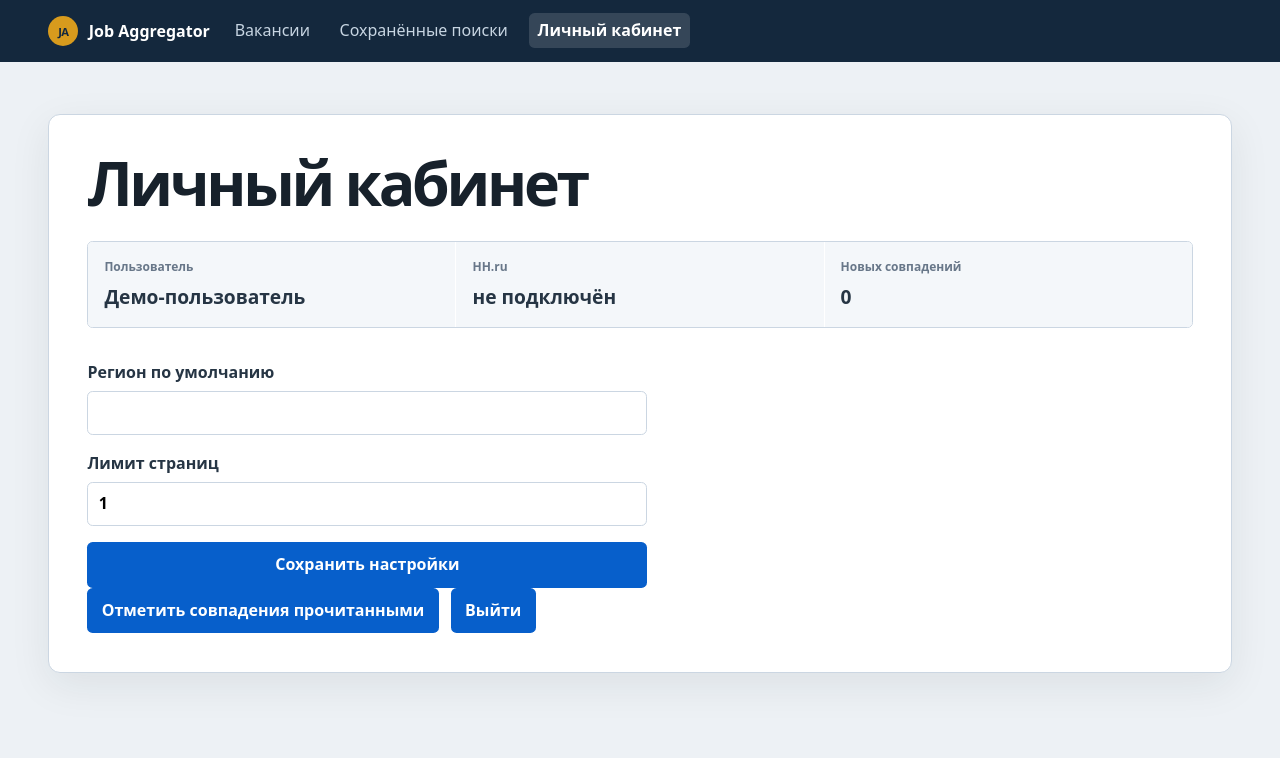
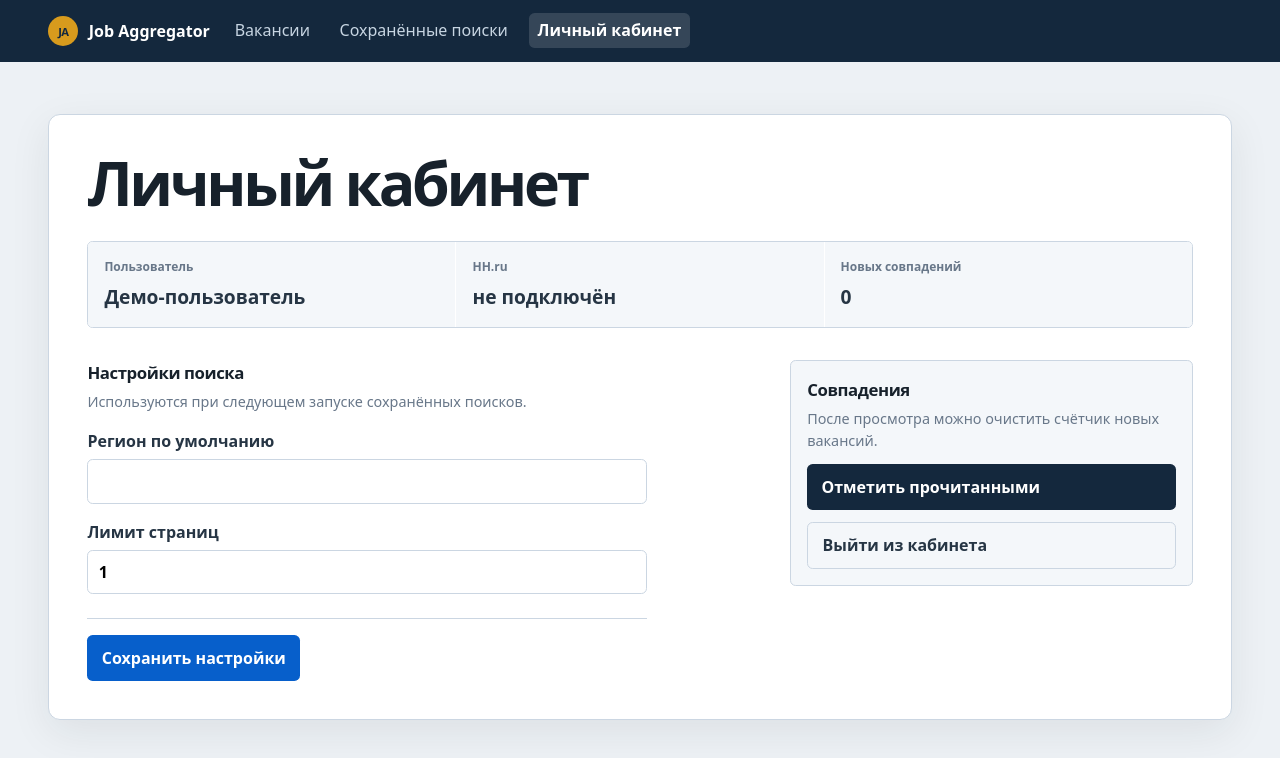
Before and after one commit to StormHuracan/job-aggregator, a Vue app in the folder frontend/: page /account in a window 1280 px wide. Shown: the top 758 px of the page. Built offline with nearby package versions, Linux system fonts and the light colour scheme; no server answers.

Commit message:
(fix): Разделены действия личного кабинета

```diff
--- a/frontend/src/views/AccountView.vue
+++ b/frontend/src/views/AccountView.vue
@@ -6,7 +6,12 @@
         <template v-if="user">
           <div class="account-summary"><p><span>Пользователь</span>{{ user.display_name }}</p><p><span>HH.ru</span>{{ user.hh_connected ? "подключён" : "не подключён" }}</p><p><span>Новых совпадений</span>{{ user.new_matches_count }}</p></div>
 
-          <form @submit.prevent="save">
+          <div class="account-workspace">
+            <form class="settings-form" @submit.prevent="save">
+              <div class="section-heading">
+                <h2>Настройки поиска</h2>
+                <p>Используются при следующем запуске сохранённых поисков.</p>
+              </div>
               <label>
                 Регион по умолчанию
                 <input v-model.trim="defaultArea" maxlength="255" />
@@ -15,11 +20,20 @@
                 Лимит страниц
                 <input v-model.number="pagesLimit" min="1" type="number" />
               </label>
+              <div class="form-actions">
                 <button type="submit">Сохранить настройки</button>
+              </div>
             </form>
 
-          <button type="button" @click="markSeen">Отметить совпадения прочитанными</button>
-          <button type="button" @click="signOut">Выйти</button>
+            <aside class="account-actions" aria-label="Действия с кабинетом">
+              <div>
+                <h2>Совпадения</h2>
+                <p>После просмотра можно очистить счётчик новых вакансий.</p>
+              </div>
+              <button class="secondary-action" type="button" @click="markSeen">Отметить прочитанными</button>
+              <button class="sign-out" type="button" @click="signOut">Выйти из кабинета</button>
+            </aside>
+          </div>
         </template>
       </template>
       <template #error-actions><button type="button" @click="load">Повторить</button></template>
@@ -81,6 +95,17 @@ onMounted(load);
 .account-summary { display: grid; gap: 1px; grid-template-columns: repeat(3, 1fr); margin: 0 0 2rem; overflow: hidden; border: 1px solid var(--color-border); border-radius: var(--radius-sm); }
 .account-summary p { background: #f4f7fa; font-size: 1.2rem; font-weight: 700; margin: 0; padding: 1rem; }
 .account-summary span { color: var(--color-muted); display: block; font-size: 0.75rem; font-weight: 650; margin-bottom: 0.35rem; }
-form { display: grid; gap: 1rem; max-width: 35rem; } label { display: grid; gap: 0.35rem; } button + button { margin-left: 0.75rem; }
-@media (max-width: 42rem) { .account-summary { grid-template-columns: 1fr; } }
+.account-workspace { align-items: start; display: grid; gap: var(--space-8); grid-template-columns: minmax(0, 1fr) minmax(15rem, 0.6fr); }
+.settings-form { display: grid; gap: 1rem; max-width: 35rem; }
+.section-heading h2, .account-actions h2 { font-size: 1.05rem; margin: 0; }
+.section-heading p, .account-actions p { color: var(--color-muted); font-size: 0.9rem; margin: 0.25rem 0 0; }
+label { display: grid; gap: 0.35rem; }
+.form-actions { border-top: 1px solid var(--color-border); margin-top: 0.5rem; padding-top: 1rem; }
+.account-actions { background: #f4f7fa; border: 1px solid var(--color-border); border-radius: var(--radius-sm); display: grid; gap: 0.75rem; padding: 1rem; }
+.account-actions button { text-align: left; width: 100%; }
+.secondary-action { background: var(--color-navy); }
+.secondary-action:hover:not(:disabled) { background: #0d1e2e; }
+.sign-out { background: transparent; border: 1px solid var(--color-border); color: var(--color-text); }
+.sign-out:hover:not(:disabled) { background: #e5ebf1; }
+@media (max-width: 42rem) { .account-summary, .account-workspace { grid-template-columns: 1fr; } }
 </style>
```
Lines whose indentation alone changed are shown as unchanged.
